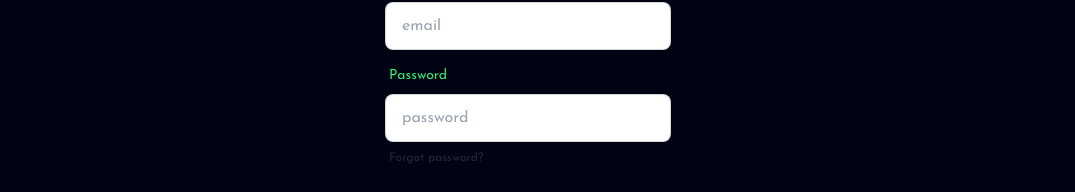
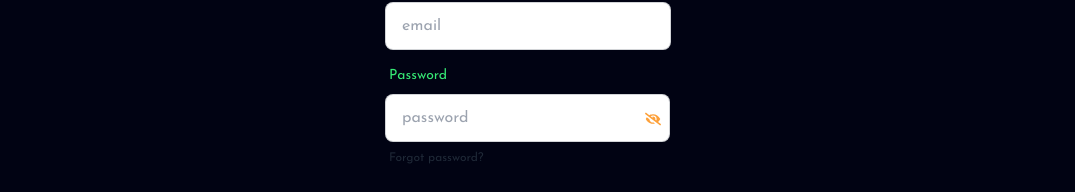
Before and after one commit to nirobutso140/offline-service-web-app, a React (Vite) app: page /login in a window 1280 px wide. Shown: the part 390-582 px from the top of the page, without its empty margins (112-1187 px from the left). Built offline with nearby package versions, Linux system fonts and the light colour scheme; no server answers.

Commit message:
toggle show and hide password

```diff
--- a/package.json
+++ b/package.json
@@ -16,6 +16,7 @@
     "match-sorter": "^6.3.1",
     "react": "^18.2.0",
     "react-dom": "^18.2.0",
+    "react-icons": "^4.12.0",
     "react-router-dom": "^6.18.0",
     "react-simple-typewriter": "^5.0.1",
     "sort-by": "^1.2.0",
--- a/src/Pages/Login/Login.jsx
+++ b/src/Pages/Login/Login.jsx
@@ -1,5 +1,6 @@
 import { useContext, useEffect, useState } from "react";
 import { Link, useNavigate } from "react-router-dom";
+import { FaEye, FaEyeSlash } from "react-icons/fa";
 import { AuthContext } from "../../providers/AuthProvider";
 import swal from "sweetalert";
 import app from "../../firebase/firebase.config";
@@ -16,6 +17,7 @@ const Login = () => {
     const { loginUser, user } = useContext(AuthContext)
     const [loginError, setLoginError] = useState('')
     const [loginSuccess, setLoginSuccess] = useState('')
+    const [showPass, setShowPass] = useState(false)
     const navigate = useNavigate()
 
     const auth = getAuth(app)
@@ -68,7 +70,12 @@ const Login = () => {
                                     <label className="label">
                                         <span className="label-text">Password</span>
                                     </label>
-                                    <input type="password" name="password" placeholder="password" className="input input-bordered" required />
+                                    <div className="pass">
+                                    <input type={showPass? "text" : "password"} name="password" placeholder="password" className="input input-bordered passInput" required />
+                                    <span className="eye" onClick={()=>setShowPass(!showPass)}>
+                                       {showPass? <FaEye /> : <FaEyeSlash />}
+                                    </span>
+                                    </div>
                                     <label className="label">
                                         <a href="#" className="label-text-alt link link-hover">Forgot password?</a>
                                     </label>
--- a/src/Pages/Register/Register.css
+++ b/src/Pages/Register/Register.css
@@ -4,3 +4,15 @@
     background-size: cover;
     background-attachment: fixed
 }
+
+.pass{
+    position: relative;
+}
+.passInput{
+    width: 285px;
+}
+.eye{
+    position: absolute;
+    bottom: 15px;
+    right: 10px;
+}
--- a/src/Pages/Register/Register.jsx
+++ b/src/Pages/Register/Register.jsx
@@ -1,6 +1,7 @@
 import { useContext, useEffect, useState } from "react";
 import { Link } from "react-router-dom";
 import swal from "sweetalert";
+import { FaEye, FaEyeSlash } from "react-icons/fa";
 import {  useNavigate } from 'react-router-dom';
 import { AuthContext } from "../../providers/AuthProvider";
 import './Register.css'
@@ -14,6 +15,8 @@ const Register = () => {
 
     const [registerError, setRegisterError] = useState('')
     const [success, setSuccess] = useState('')
+
+    const [showPass, setShowPass] = useState(false)
     const {createUser} = useContext(AuthContext)
     const navigate = useNavigate()
 
@@ -72,9 +75,19 @@ const Register = () => {
                                 <label className="label">
                                     <span className="label-text">Password</span>
                                 </label>
-                                <input type="password" name="password" placeholder="Password" className="input input-bordered" required />
+
+                                <div className="pass">
+                                <input type={showPass? "text" : "password"} name="password" placeholder="Password" className="input input-bordered passInput" required />
+                                <span className="eye"  onClick={()=>setShowPass(!showPass)}>
+                                        {
+                                           showPass? <FaEye /> : <FaEyeSlash />
+                                        }
+                                </span>
+                                </div>
+
                                 <label className="label">
                                     <a href="#" className="label-text-alt link link-hover">Forgot password?</a>
+
                                 </label>
                             </div>
                             <div className="form-control mt-6">
```
Also changed, not shown: 1 other file (tests, documents, lock files or other folders).
